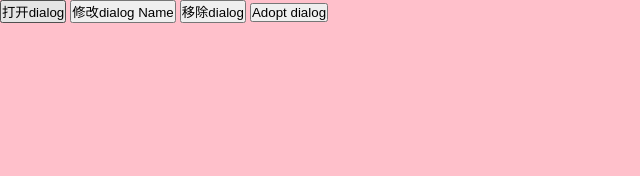
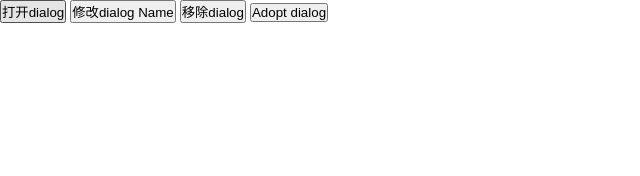
Before and after one commit to EricLeeN1/WebFrameWorkAndProjects, a plain HTML site: page components/lifeCircle/index.html in a window 1280 px wide. Shown: the whole page, without its empty margins (0-640 px from the left). Drawn offline with Linux system fonts and the light colour scheme.

Commit message:
添加样式

```diff
--- a/components/lifeCircle/index.css
+++ b/components/lifeCircle/index.css
@@ -1,10 +1,10 @@
 * {
     padding: 0;
     margin: 0;
+    outline: none;
 }
 body {
     min-height: 100vh;
-    background-color: pink;
 }
 xy-dialog {
     display: none;
```
Also changed, not shown: 1 other file.
